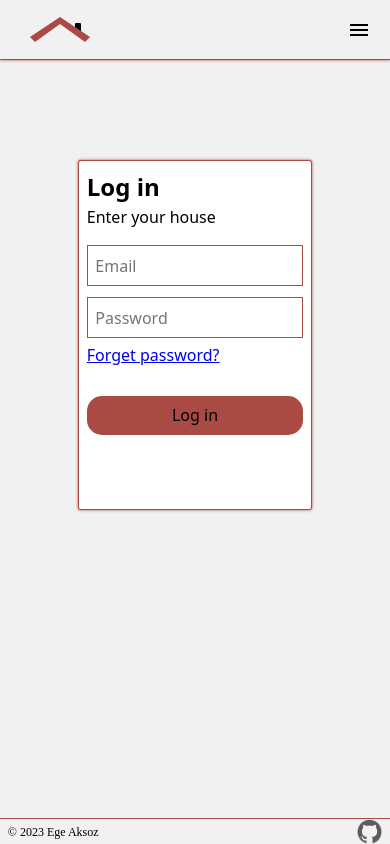
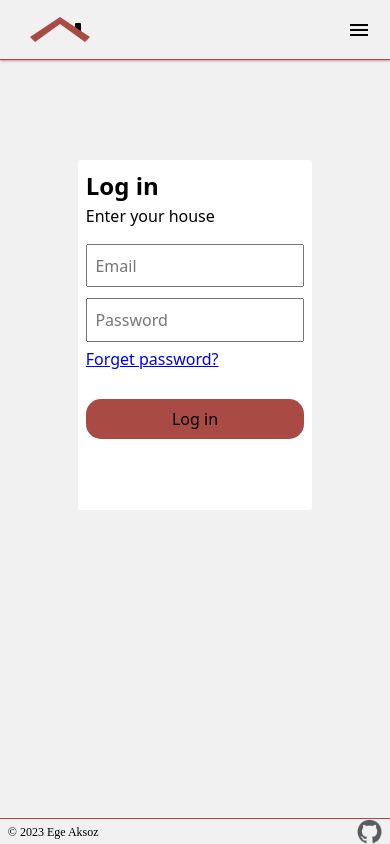
Before and after one commit to egeaksoz/ev, a React app: page /login in a window 390 px wide. Built offline with nearby package versions, Linux system fonts and the light colour scheme.

Commit message:
update login page focus stlyes

```diff
--- a/src/pages/Login/Login.scss
+++ b/src/pages/Login/Login.scss
@@ -26,7 +26,6 @@
   border-radius: 15px;
   background-color: #AA4A44;
   cursor: pointer;
-  transition: all .2s ease-out 0s;
 }
 
 .login button:hover {
@@ -37,5 +36,7 @@
 @media only screen and (max-width: 600px) {
   .login {
     width: 60%;
+    border: none;
+    box-shadow: none;
   }
 }
--- a/src/sharedComponents/Input/TextInput.scss
+++ b/src/sharedComponents/Input/TextInput.scss
@@ -1,15 +1,10 @@
 .creds {
-    border: 1px solid #AA4A44;
     padding: 3.5%;
     margin: 2.5% 0 2.5% 0;
 }
 
-.creds:hover {
-    background-color:beige;
-}
-
 .creds:focus {
-    outline-style: none;
+    outline: none;
     border: 2px solid #AA4A44;
     border-radius: 0;
 }
--- a/src/sharedComponents/Input/TextInput.tsx
+++ b/src/sharedComponents/Input/TextInput.tsx
@@ -8,7 +8,7 @@ interface InputTextProps {
 const TextInput: FC<InputTextProps> = ( props: InputTextProps ) => {
   return (
     <>
-      <input className="creds" name={props.inputText} placeholder={props.inputText} aria-label={props.inputText}/>
+      <input className="creds" name={props.inputText} placeholder={props.inputText} aria-label={props.inputText} autoComplete={props.inputText}/>
     </>
   )
 };
```
